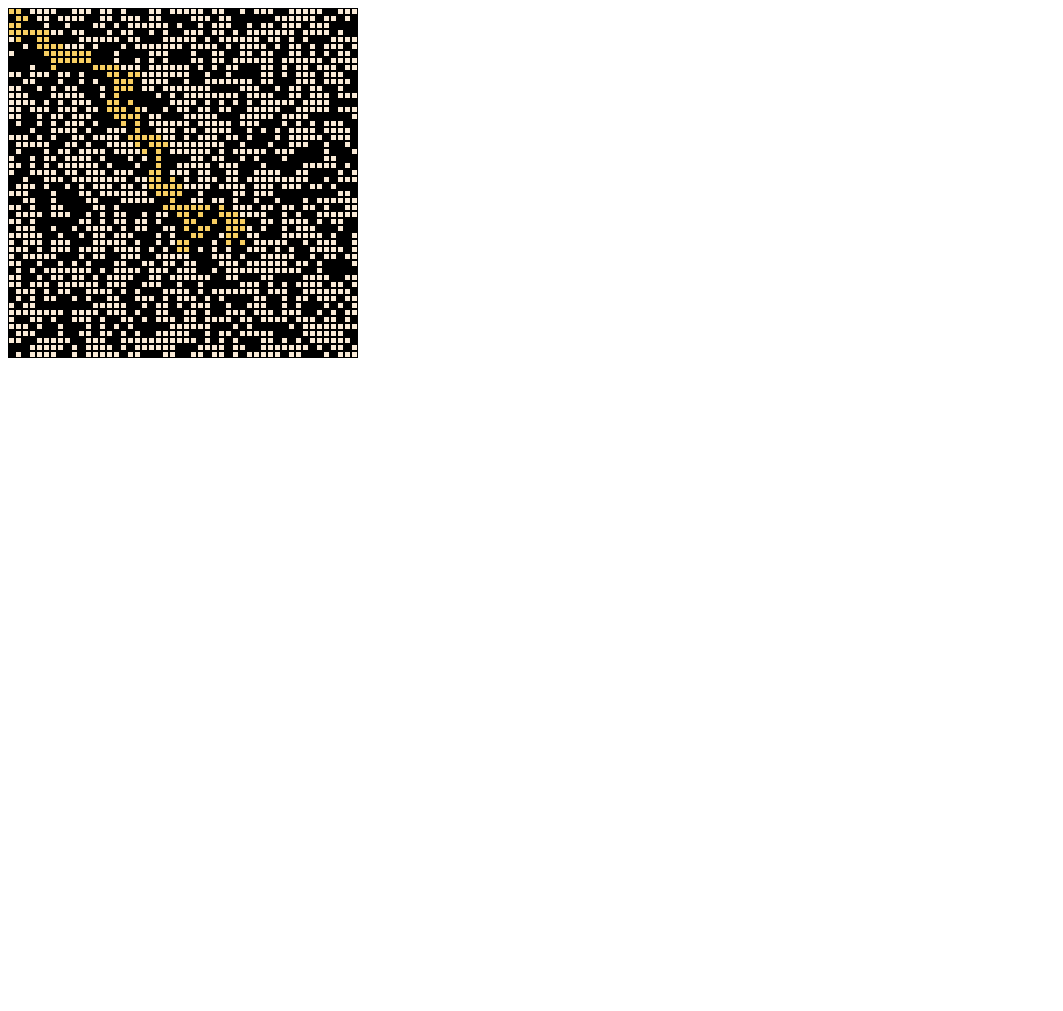
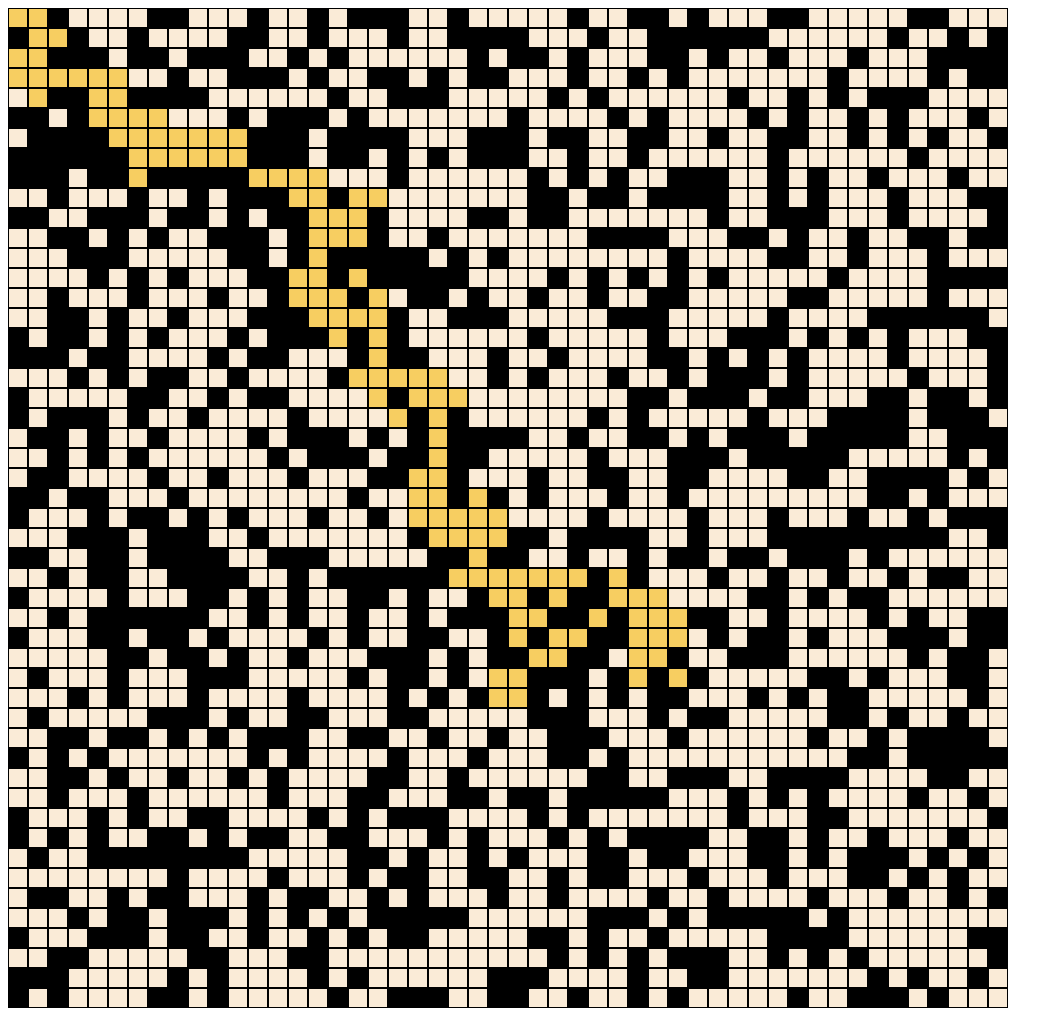
Before and after one commit to marcoimbee/a-star-pathfinding-algorithm, a plain HTML site: page src/index.html in a window 1280 px wide. Shown: the whole page, without its empty margins (0-1063 px from the left). Before the commit the page ends 800 px from the top, so only its background shows below. Drawn offline with Linux system fonts and the light colour scheme.

```diff
--- a/src/index.html
+++ b/src/index.html
@@ -11,11 +11,6 @@
     <body>
 
         <div id="grid"></div>
-        <br>
-        <div id="form-div">
-            <form action="" name="params" method="GET">
 
-            </form>
-        </div>
     </body>
 </html>
--- a/src/script.js
+++ b/src/script.js
@@ -1,4 +1,3 @@
-
 document.addEventListener('DOMContentLoaded', async function() {
 
     const ROWS = 50;
@@ -245,10 +244,9 @@ function computeHValue(currNode, goalNode, distanceFunction) {
 
 function createGrid(rows, cols) {
     let counter = 0;
+    let nodes = [];
+    let gridDiv = document.getElementById('grid');
 
-    let nodes = [];
-
-    let gridDiv = document.getElementById('grid');
     for (let i = 0; i < rows; i++) {
         let newRow = document.createElement('div');
         newRow.setAttribute('class', 'row');
@@ -285,3 +283,38 @@ function setupObstacles(nodes, howMany, gridDimension) {
         }
     }
 }
+
+
+
+/*
+    ZOOM MANAGEMENT
+**/
+const DISPLAY_SCORES_ON_ZOOM = true;
+
+function getZoomLevel() {
+    const zoomLevel = Math.round(window.devicePixelRatio * 100);
+    return zoomLevel;
+}
+
+function checkZoomLevel() {
+    const zoomLevel = getZoomLevel();
+
+    const div = document.getElementById('cell_0');
+    const zoomedWidth = div.offsetWidth * zoomLevel;
+    const zoomedHeight = div.offsetHeight * zoomLevel;
+
+    if (DISPLAY_SCORES_ON_ZOOM) {
+        // clearCellScores();
+        if (zoomedWidth >= 6000 && zoomedHeight >= 6000) {
+            displayCellScores();
+        }
+    }
+}
+
+function displayCellScores() {
+    // TODO: how do i get the f and g values here ???
+}
+
+
+window.addEventListener('resize', checkZoomLevel);
+window.addEventListener('load', checkZoomLevel);
--- a/src/style.css
+++ b/src/style.css
@@ -1,5 +1,5 @@
 #grid {
-    display: flex;
+    display: inline-block;
     flex-direction: column;
 }
 
@@ -8,17 +8,18 @@
 }
 
 .cell{
-    height: 5px;
-    width: 5px;
+    height: 20px;
+    width: 20px;
     border: 0.1px solid black;
     /* border-radius: 50%; */
     display: flex;
-    font-size: x-small;
+    font-size: small;
     color: grey;
     justify-content: center;
     align-items: center;
     margin: 0px;
     background-color: antiquewhite;
+    box-sizing: border-box;
 }
 
 .obstacle-cell {
```
